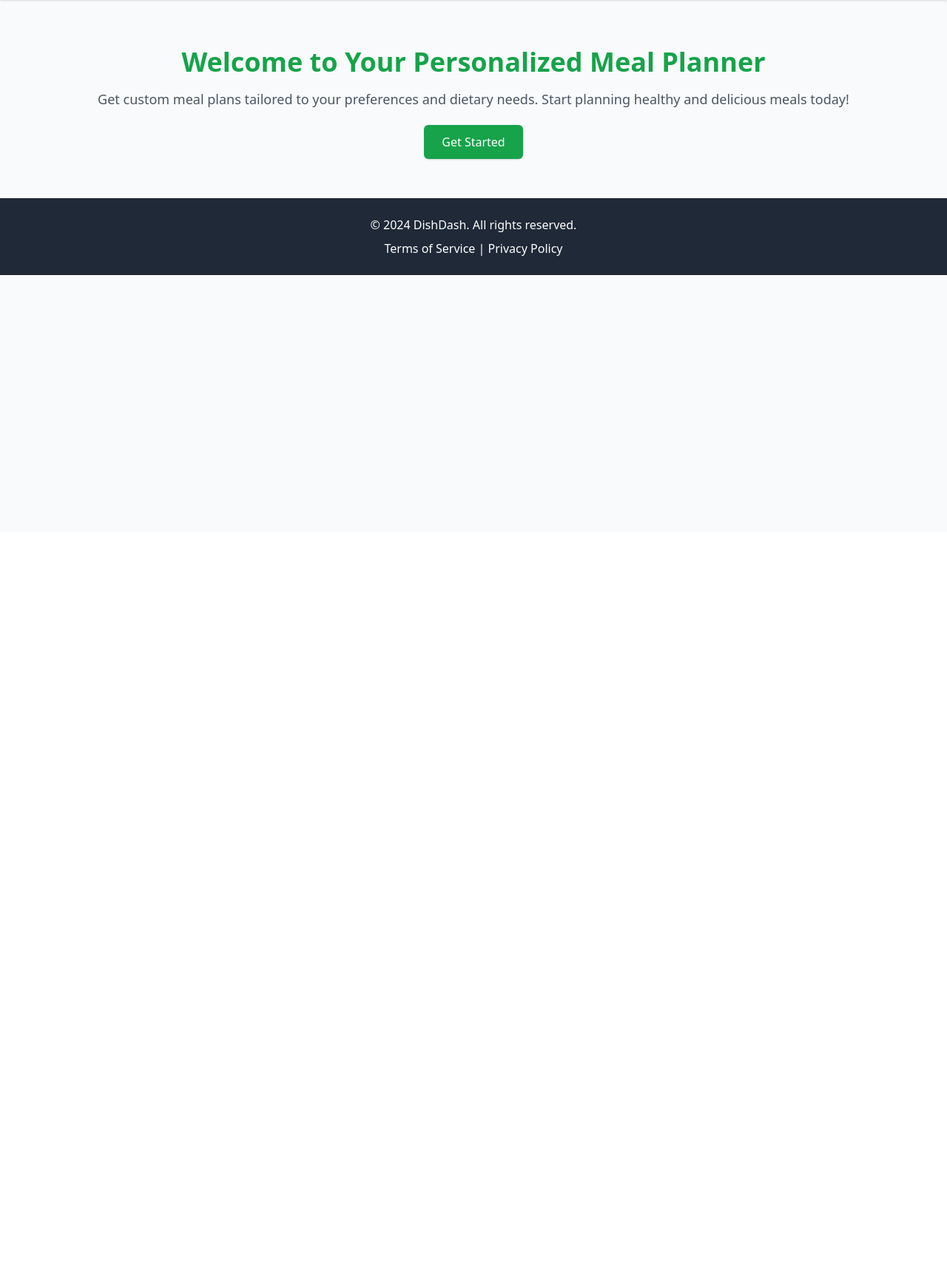
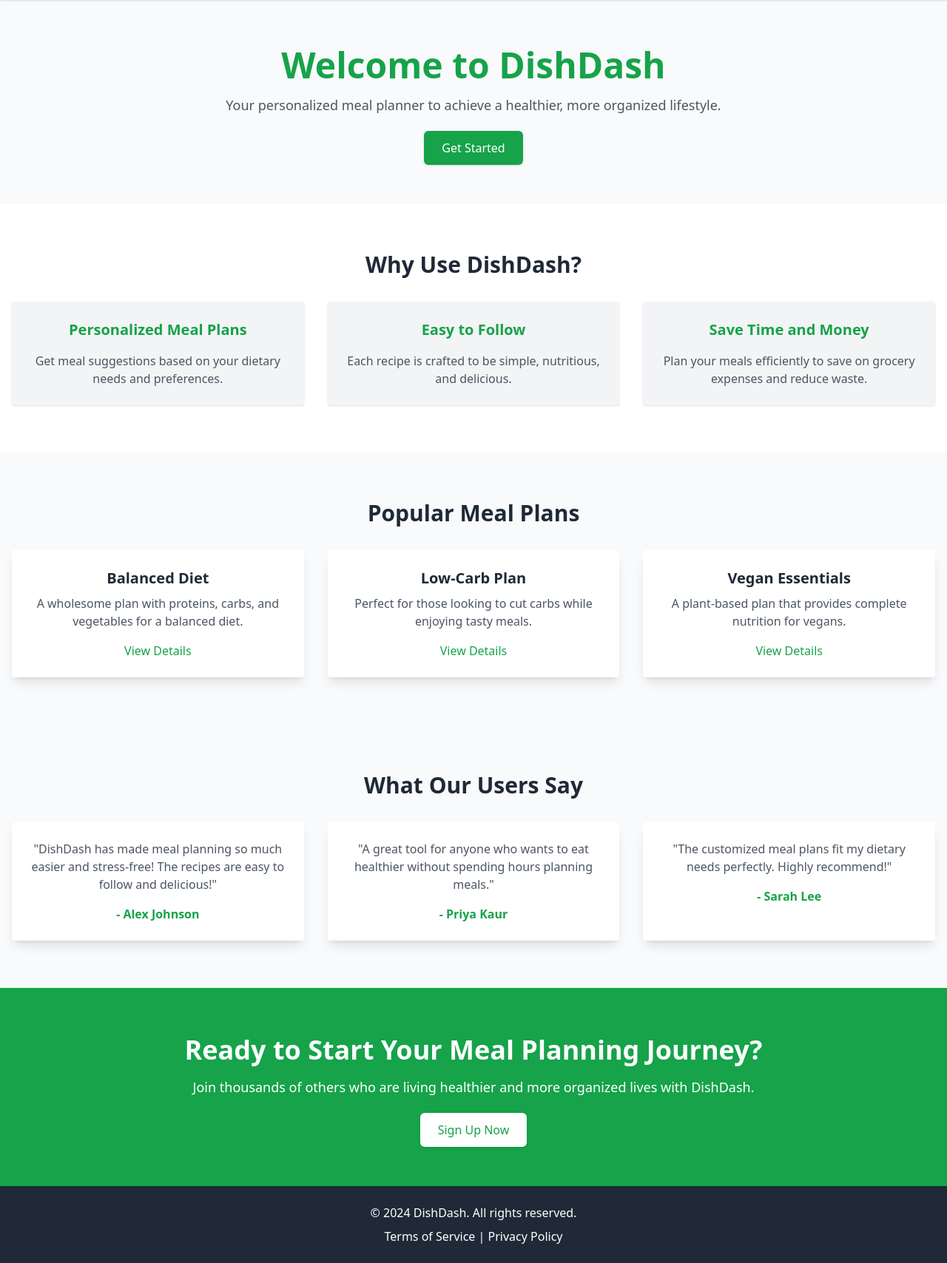
Before and after one commit to friedavocadoes/DishDash, a PHP site: page / in a window 1280 px wide. Shown: the part 80-1788 px from the top of the page at 74% size. Before the commit the page ends 452 px from the top, so only its background shows below. Run offline with PHP 8.4, Linux system fonts and the light colour scheme; some libraries are stand-ins or nearby versions.

Commit message:
index.html updates and more data

````diff
--- a/fetch_data.php
+++ b/fetch_data.php
@@ -6,7 +6,6 @@ if ($_SERVER["REQUEST_METHOD"] == "POST") {
 
         // The alternative method includes replacing the below line with your api key in quotes.
         // $apiKey = getenv("GEM_API_KEY");
-
         $apiUrl = 'https://generativelanguage.googleapis.com/v1beta/models/gemini-pro:generateContent';
 
         $message = "give me a recipe to make $name as a html webpage element.if $name is not a food item, or not something that has a recipe presay, return an appropriate error. the response should NOT be enclosed in a html code block (i.e. DO NOT use ```html anywhere in the code). use tailwind css to design the element. Note that it is to be included in an already existing html page, so format accordingly, do not use any background colors";
--- a/index.php
+++ b/index.php
@@ -4,28 +4,105 @@
 <head>
     <meta charset="UTF-8">
     <meta name="viewport" content="width=device-width, initial-scale=1.0">
-    <title>DishDash</title>
-
+    <title>DishDash - Your Personalized Meal Planner</title>
     <script src="https://cdn.tailwindcss.com"></script>
-
 </head>
 
 <body class="bg-gray-50 text-gray-800">
-
     <?php include 'navbar.php'; ?>
 
-    <!-- Main Content -->
+    <!-- Hero Section -->
     <section class="container mx-auto px-4 py-16 text-center">
-        <h1 class="text-4xl font-bold text-green-600 mb-4">Welcome to Your Personalized Meal Planner</h1>
-        <p class="text-lg text-gray-600 mb-8">Get custom meal plans tailored to your preferences and dietary needs.
-            Start planning healthy and delicious meals today!</p>
+        <h1 class="text-5xl font-bold text-green-600 mb-4">Welcome to DishDash</h1>
+        <p class="text-lg text-gray-600 mb-8">Your personalized meal planner to achieve a healthier, more organized
+            lifestyle.</p>
         <a href="display.php" class="bg-green-600 text-white px-6 py-3 rounded-md shadow hover:bg-green-700">Get
             Started</a>
     </section>
 
-    <!-- Footer -->
+    <!-- Benefits Section -->
+    <section class="bg-white py-16">
+        <div class="container mx-auto px-4 text-center">
+            <h2 class="text-3xl font-bold text-gray-800 mb-8">Why Use DishDash?</h2>
+            <div class="grid grid-cols-1 md:grid-cols-3 gap-8">
+                <div class="p-6 bg-gray-100 rounded shadow">
+                    <h3 class="text-xl font-semibold text-green-600 mb-4">Personalized Meal Plans</h3>
+                    <p class="text-gray-600">Get meal suggestions based on your dietary needs and preferences.</p>
+                </div>
+                <div class="p-6 bg-gray-100 rounded shadow">
+                    <h3 class="text-xl font-semibold text-green-600 mb-4">Easy to Follow</h3>
+                    <p class="text-gray-600">Each recipe is crafted to be simple, nutritious, and delicious.</p>
+                </div>
+                <div class="p-6 bg-gray-100 rounded shadow">
+                    <h3 class="text-xl font-semibold text-green-600 mb-4">Save Time and Money</h3>
+                    <p class="text-gray-600">Plan your meals efficiently to save on grocery expenses and reduce waste.
+                    </p>
+                </div>
+            </div>
+        </div>
+    </section>
+
+    <!-- Popular Meal Plans Section -->
+    <section class="container mx-auto px-4 py-16 text-center">
+        <h2 class="text-3xl font-bold text-gray-800 mb-8">Popular Meal Plans</h2>
+        <div class="grid grid-cols-1 md:grid-cols-3 gap-8">
+            <!-- Sample Meal Plan Card -->
+            <div class="p-6 bg-white shadow-lg rounded">
+                <h3 class="text-xl font-bold text-gray-800">Balanced Diet</h3>
+                <p class="text-gray-600 mt-2">A wholesome plan with proteins, carbs, and vegetables for a balanced diet.
+                </p>
+                <a href="#" class="text-green-600 mt-4 block">View Details</a>
+            </div>
+            <div class="p-6 bg-white shadow-lg rounded">
+                <h3 class="text-xl font-bold text-gray-800">Low-Carb Plan</h3>
+                <p class="text-gray-600 mt-2">Perfect for those looking to cut carbs while enjoying tasty meals.</p>
+                <a href="#" class="text-green-600 mt-4 block">View Details</a>
+            </div>
+            <div class="p-6 bg-white shadow-lg rounded">
+                <h3 class="text-xl font-bold text-gray-800">Vegan Essentials</h3>
+                <p class="text-gray-600 mt-2">A plant-based plan that provides complete nutrition for vegans.</p>
+                <a href="#" class="text-green-600 mt-4 block">View Details</a>
+            </div>
+        </div>
+    </section>
+
+    <!-- Testimonials Section -->
+    <section class="bg-gray-50 py-16">
+        <div class="container mx-auto px-4 text-center">
+            <h2 class="text-3xl font-bold text-gray-800 mb-8">What Our Users Say</h2>
+            <div class="grid grid-cols-1 md:grid-cols-3 gap-8">
+                <!-- Sample Testimonial Card -->
+                <div class="p-6 bg-white shadow-lg rounded">
+                    <p class="text-gray-600">"DishDash has made meal planning so much easier and stress-free! The
+                        recipes are easy to follow and delicious!"</p>
+                    <h3 class="text-green-600 font-bold mt-4">- Alex Johnson</h3>
+                </div>
+                <div class="p-6 bg-white shadow-lg rounded">
+                    <p class="text-gray-600">"A great tool for anyone who wants to eat healthier without spending hours
+                        planning meals."</p>
+                    <h3 class="text-green-600 font-bold mt-4">- Priya Kaur</h3>
+                </div>
+                <div class="p-6 bg-white shadow-lg rounded">
+                    <p class="text-gray-600">"The customized meal plans fit my dietary needs perfectly. Highly
+                        recommend!"</p>
+                    <h3 class="text-green-600 font-bold mt-4">- Sarah Lee</h3>
+                </div>
+            </div>
+        </div>
+    </section>
+
+    <!-- Call to Action Section -->
+    <section class="bg-green-600 py-16 text-center text-white">
+        <div class="container mx-auto px-4">
+            <h2 class="text-4xl font-bold mb-4">Ready to Start Your Meal Planning Journey?</h2>
+            <p class="text-lg mb-8">Join thousands of others who are living healthier and more organized lives with
+                DishDash.</p>
+            <a href="register.php" class="bg-white text-green-600 px-6 py-3 rounded-md shadow hover:bg-gray-100">Sign Up
+                Now</a>
+        </div>
+    </section>
+
     <?php include 'footer.php'; ?>
-
 </body>
 
 </html>
````
